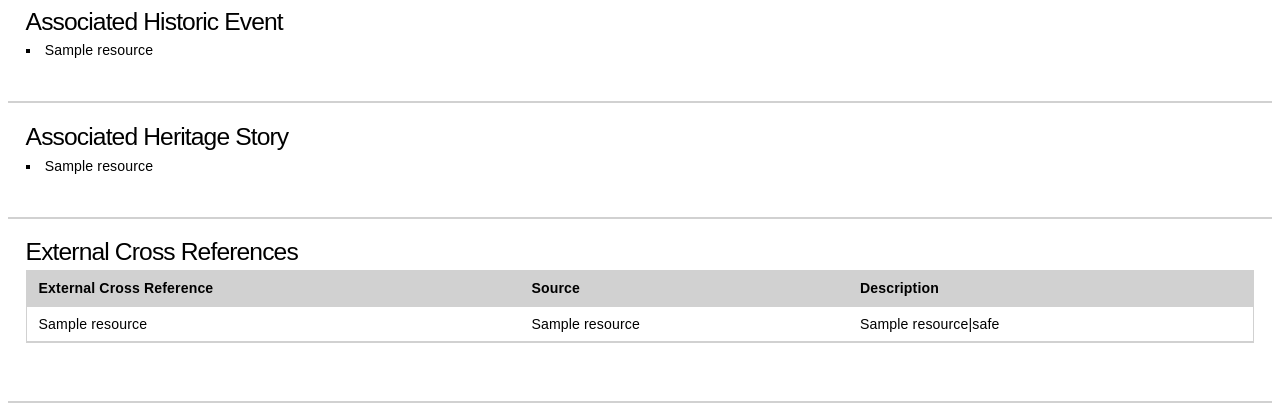
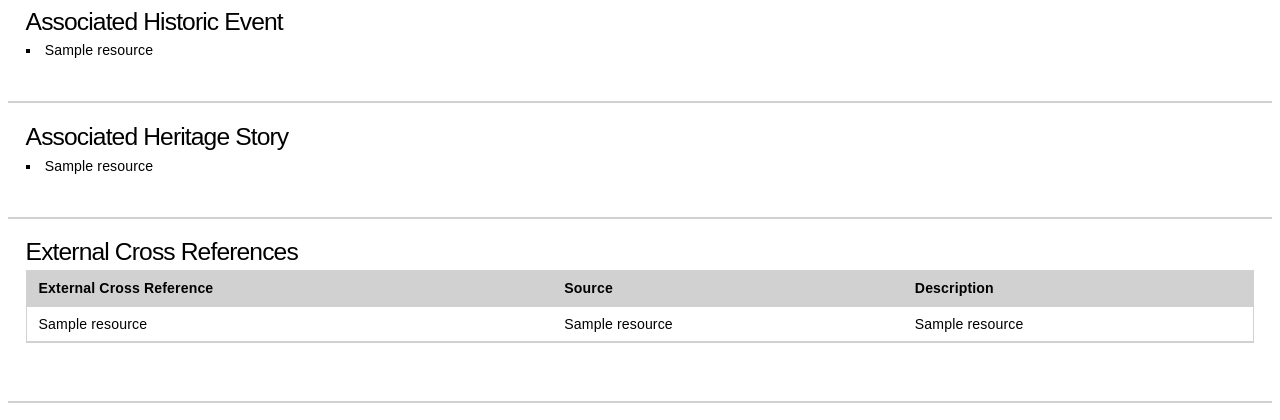
Before and after one commit to HistoricEngland/mariner-proj, a Django app: template mariner_proj/templates/html_export/b8032b00-594d-11e9-9cf0-18cf5eb368c4.htm in a window 1280 px wide. Shown: the part 3080-3500 px from the top of the page. Run offline with Django 3.2, Linux system fonts and the light colour scheme; the template is opened without the code that fills it: most values are stand-ins (such as "Sample title", 1, 10 or a date in 2020); parts of the project's set-up code (start-up, migrations or seed data) failed here and were passed over.

Commit message:
Move safe to correct position

```diff
--- a/mariner_proj/templates/html_export/b8032b00-594d-11e9-9cf0-18cf5eb368c4.htm
+++ b/mariner_proj/templates/html_export/b8032b00-594d-11e9-9cf0-18cf5eb368c4.htm
@@ -575,7 +575,7 @@
                                 <div class="rrow">
                                     <div class="rcell" data-title="External Cross Reference">{{ exref|val_from_key:"External Cross Reference"|val_from_key:"@display_value" }}</div>
                                     <div class="rcell" data-title="Source">{{ exref|val_from_key:"External Cross Reference Source"|val_from_key:"@display_value" }}</div>
-                                    <div class="rcell" data-title="Description">{{ exref|val_from_key:"External Cross Reference Notes"|val_from_key:"External Cross Reference Description"|val_from_key:"@display_value" }}|safe</div>
+                                    <div class="rcell" data-title="Description">{{ exref|val_from_key:"External Cross Reference Notes"|val_from_key:"External Cross Reference Description"|val_from_key:"@display_value"|safe }}</div>
                                 </div>
                                 {% endfor %}
                             </div>
```
